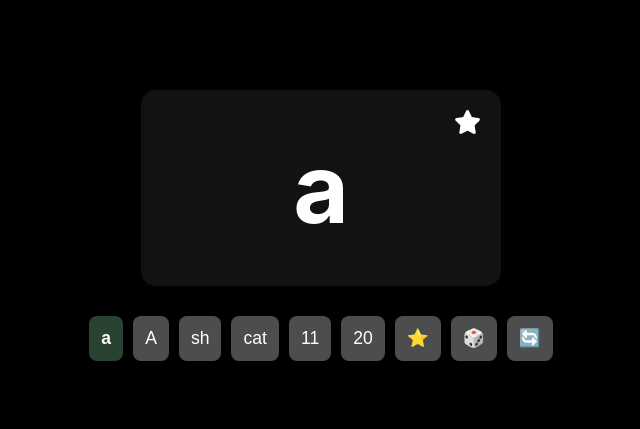
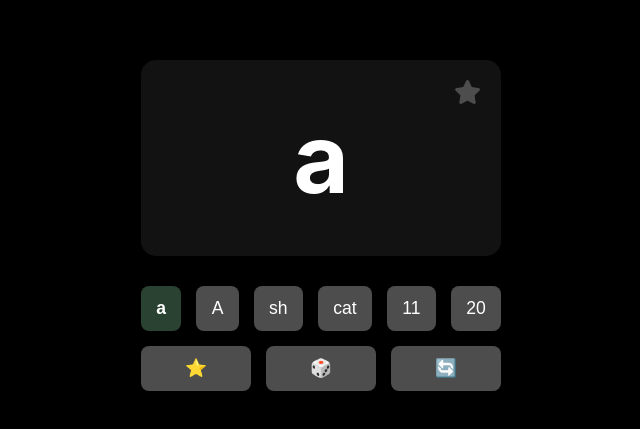
Before and after one commit to terakael/letter-cycler, a plain HTML site: page src/index.html in a window 1280 px wide. Shown: the part 175-604 px from the top of the page, without its empty margins (319-959 px from the left). Drawn offline with Linux system fonts and the light colour scheme.

Commit message:
fix button layout

```diff
--- a/src/style.css
+++ b/src/style.css
@@ -75,8 +75,11 @@ body {
 
 .type-toggles {
     display: flex;
-    gap: 10px;
+    flex-wrap: wrap;
+    gap: 15px;
     justify-content: center;
+    margin: 0 auto;
+    max-width: 100%;
 }
 
 .toggle-btn,
@@ -88,7 +91,6 @@ body {
     border-radius: 8px;
     cursor: pointer;
     font-size: 1em;
-    /* Relative to body font size */
     transition: background-color 0.2s ease, transform 0.1s ease;
     flex-grow: 1;
 }
@@ -127,7 +129,7 @@ body {
     top: 20px;
     right: 20px;
     font-size: 1.5rem;
-    color: var(--text-color);
+    color: var(--accent-color);
     opacity: 0.7;
     cursor: pointer;
     z-index: 100;
```
